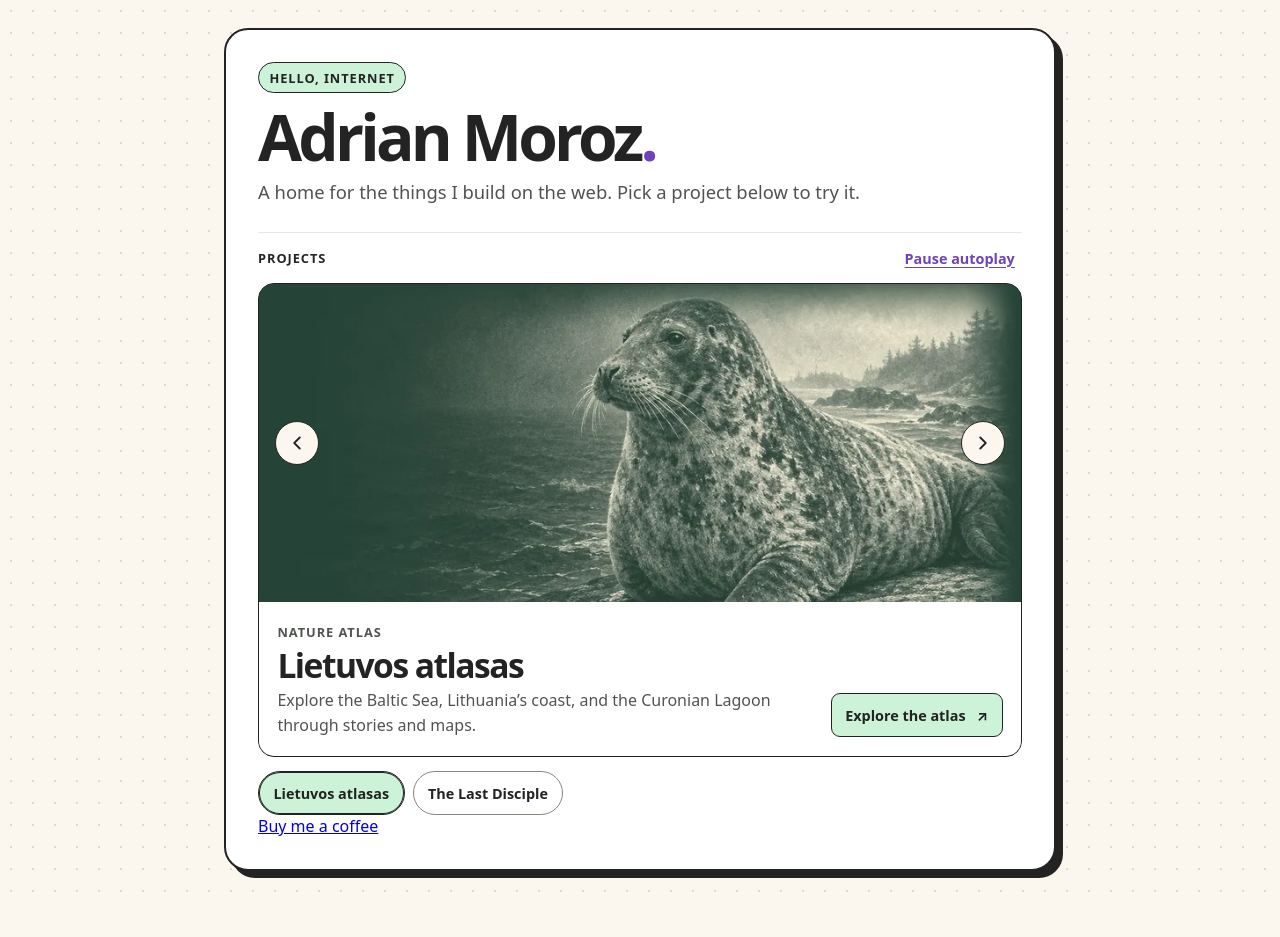
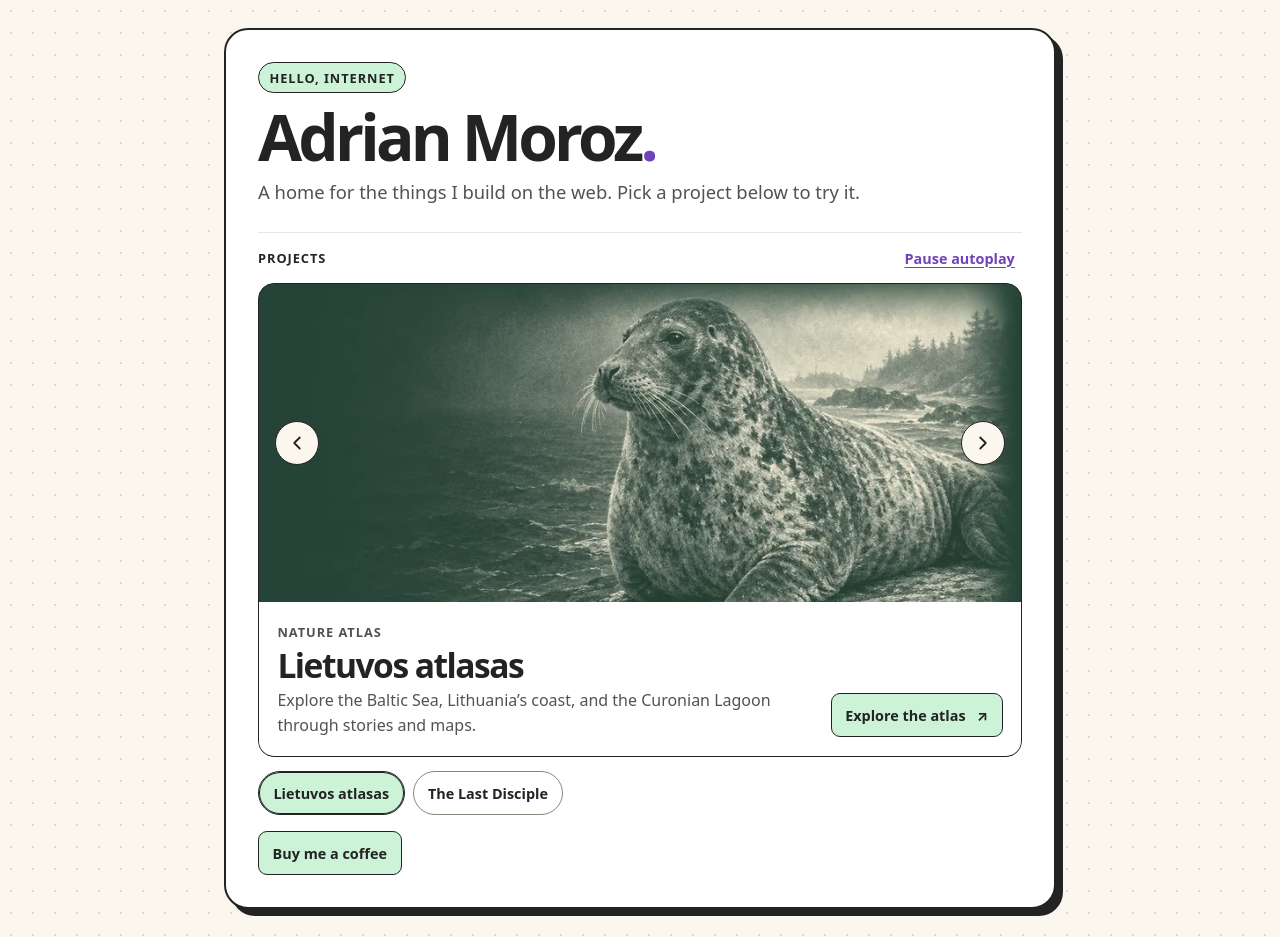
Before and after one commit to AdrianMoroz/mywebsite.github.io, a React (Vite) app: page / in a window 1280 px wide. Before the commit the page ends 899 px from the top, so only its background shows below. Built offline with nearby package versions, Linux system fonts and the light colour scheme.

Commit message:
Style the coffee link like the project buttons

```diff
--- a/src/site.css
+++ b/src/site.css
@@ -103,7 +103,7 @@ body {
   pointer-events: none;
 }
 
-:where(.carousel button, .project__link) {
+:where(.carousel button, .project__link, .home__support-link) {
   min-block-size: 44px;
   color: inherit;
   font: inherit;
@@ -124,7 +124,8 @@ body {
 }
 
 .carousel__arrow:hover,
-.project__link:hover { background: #e4f8e9; }
+.project__link:hover,
+.home__support-link:hover { background: #e4f8e9; }
 
 .carousel__toggle {
   padding: 0.45rem;
@@ -181,7 +182,8 @@ body {
 
 .project p { max-inline-size: 55ch; }
 
-.project__link {
+.project__link,
+.home__support-link {
   display: inline-flex;
   align-items: center;
   gap: 0.7rem;
@@ -191,6 +193,8 @@ body {
   border-radius: 9px;
   text-decoration: none;
 }
+
+.home__support-link { margin-block-start: 1rem; }
 
 .carousel__picker:not([hidden]) {
   display: flex;
@@ -214,7 +218,8 @@ body {
   box-shadow: inset 0 0 0 1px var(--ink);
 }
 
-.carousel :focus-visible {
+.carousel :focus-visible,
+.home__support-link:focus-visible {
   outline: 3px solid var(--accent);
   outline-offset: 3px;
 }
```
